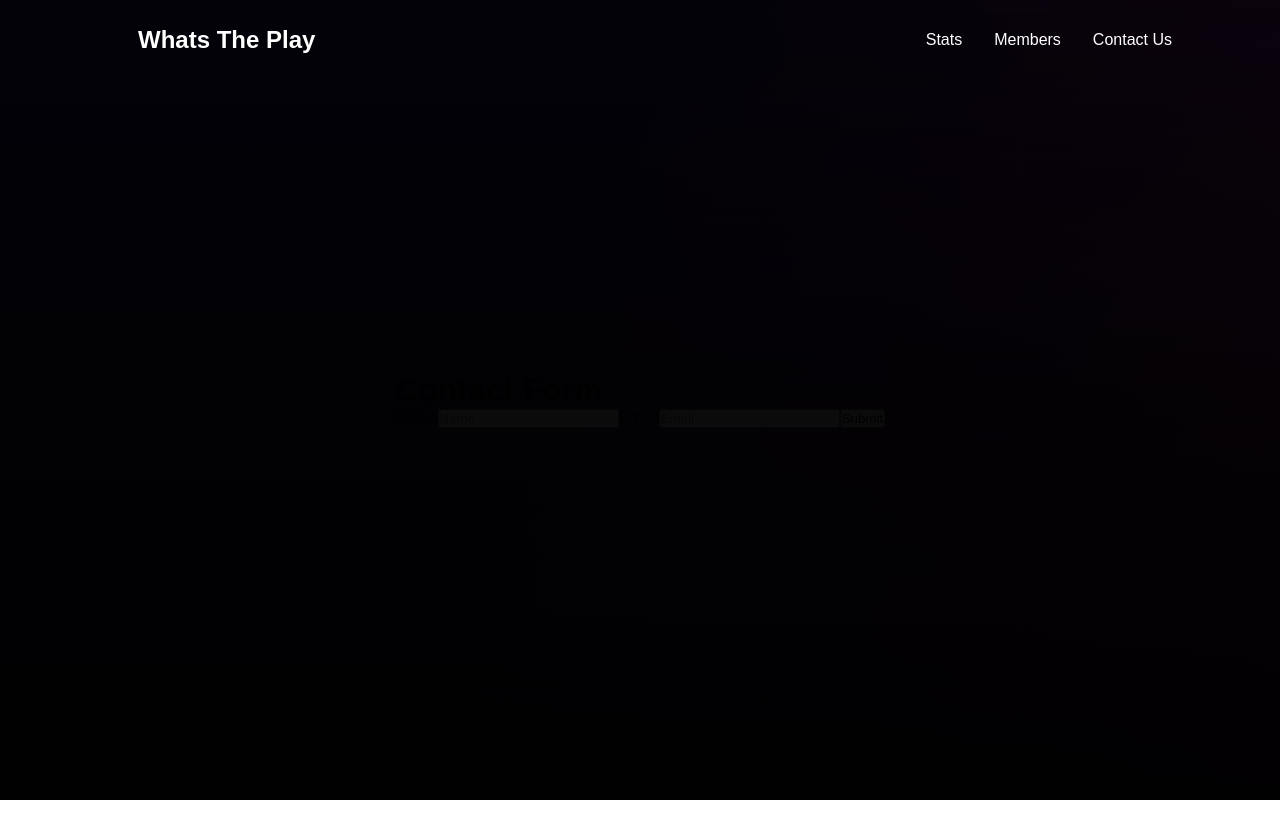
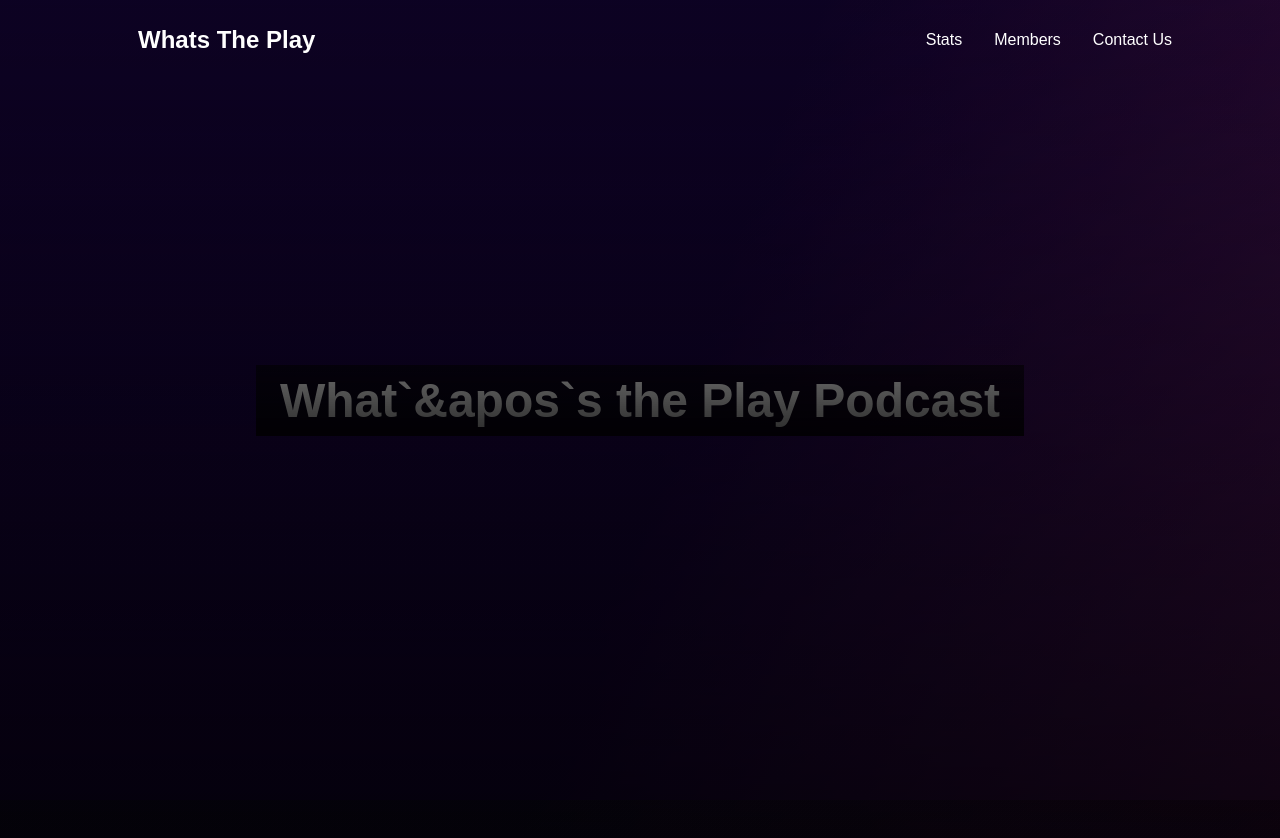
Before and after one commit to Al3xand3r11/WhatsthePlay-app, a React (Vite) app: page / in a window 1280 px wide. Shown: the top 838 px of the page. Before the commit the page ends 800 px from the top, so only its background shows below. Built offline with nearby package versions, Linux system fonts and the light colour scheme.

Commit message:
Hero Section

```diff
--- a/src/components/Info/index.jsx
+++ b/src/components/Info/index.jsx
@@ -1 +1,33 @@
 import { useState } from "react";
+import InfoSection from '../../images/InfoSection.webp';
+import {
+    HeroContainer,
+  HeroBg,
+  ImageBg,
+  HeroContent,
+  HeroH1,
+  HeroP,
+  ArrowForward,
+  ArrowRight,
+} from './InfoStyled';
+
+const HeroSection = () => {
+    const [hover, setHover] = useState(false);
+
+    const onHover = () => {
+        setHover(!hover);
+    };
+
+    return (
+        <HeroContainer>
+            <HeroBg>
+                <ImageBg src={InfoSection}/>
+            </HeroBg>
+            <HeroContent>
+                <HeroH1>What`&apos`s the Play Podcast</HeroH1>
+            </HeroContent>
+        </HeroContainer>
+    );
+};
+
+export default HeroSection;
--- a/src/pages/index.jsx
+++ b/src/pages/index.jsx
@@ -1,4 +1,5 @@
 import { useState } from "react";
+import HeroSection from "../components/Info";
 import NavBar from "../components/NavBar";
 import Contact from "../components/Contact";
 
@@ -11,6 +12,7 @@ const Home = () => {
     return(
         <>
             <NavBar toggle={toggle} />
+            <HeroSection />
             <Contact />
         </>
     );
```
